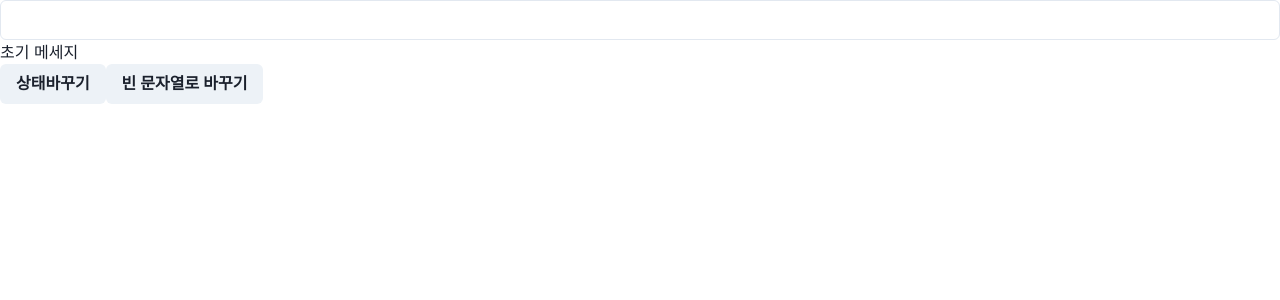
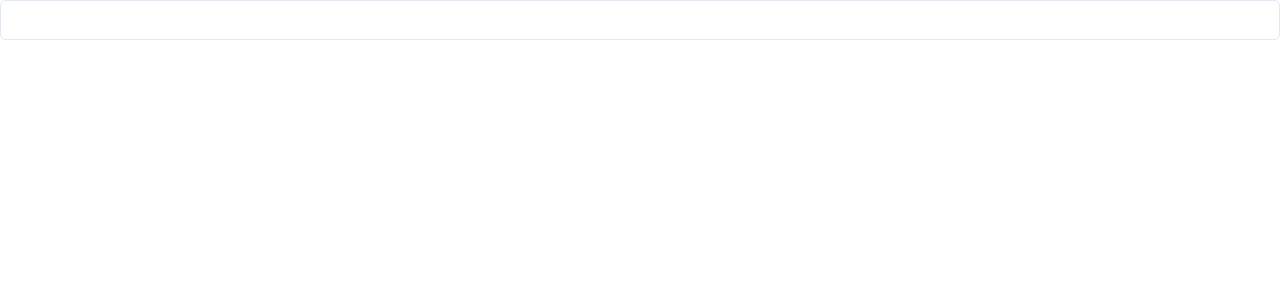
Before and after one commit to hoonil1/hoonil_react, a React (Create React App) app: page / in a window 1280 px wide. Shown: the top 300 px of the page. Built offline with nearby package versions, Linux system fonts and the light colour scheme.

Commit message:
text input 상태로 변경

```diff
--- a/src/App.js
+++ b/src/App.js
@@ -1,33 +1,15 @@
-import React, { useState } from "react";
-import { Button, Input } from "@chakra-ui/react";
+import { Input, Text } from "@chakra-ui/react";
+import { useState } from "react";
 
 function App(props) {
-  // 상태가 변경되면 컴포넌트를 다시 그린다 ( = re render)
-  // state : react가 관리하는 컴포넌트의 값
-
-  // state 를 얻는 방법
-  // useState();
-  const [, set] = useState(); //  배열을 리턴함
-  // index 0 :  현재 상태
-  // index 1 : state를 변경할수 있는 메소드
-  const [state, func] = useState("");
-
-  let text = "초기 메세지";
+  const [message, SetMessage] = useState("");
   function handleInputChange(e) {
-    text = e.target.value;
-    console.log("text" + text);
-  }
-
-  function handleButtonClick(e) {
-    func("바뀐 상태(값)");
+    SetMessage(e.target.value);
   }
   return (
     <div>
       <Input onChange={handleInputChange} />
-      <p>{text}</p>
-      <Button onClick={handleButtonClick}>상태바꾸기</Button>
-      <Button onClick={() => func("")}>빈 문자열로 바꾸기</Button>
-      <p>{state}</p>
+      <Text>{message}</Text>
     </div>
   );
 }
```
